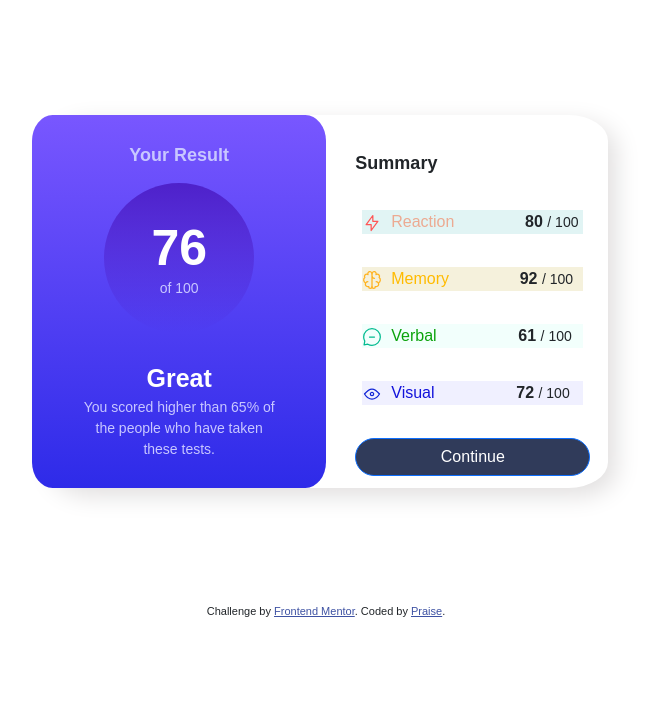
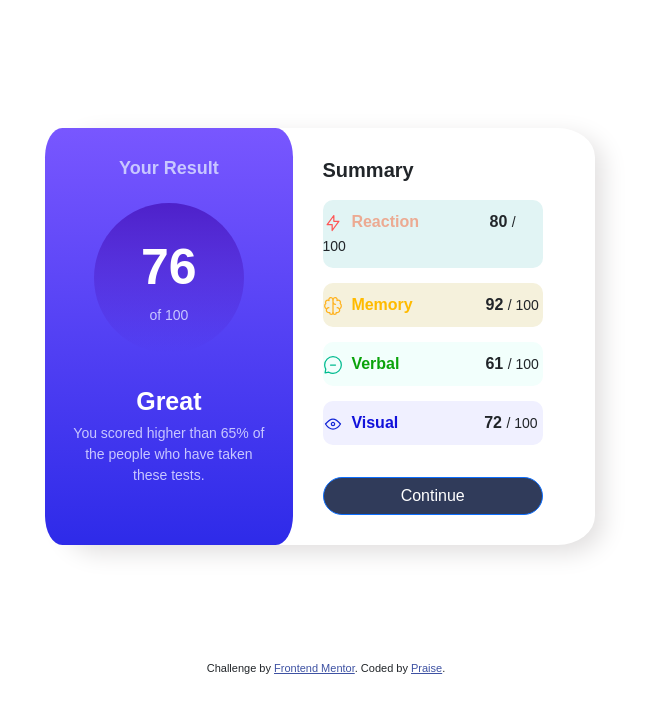
Before and after one commit to Praise-A/result-summary, a plain HTML site: page results-summary-component-main/index.html in a window 1280 px wide. Shown: the whole page, without its empty margins (314-964 px from the left). Drawn offline with nearby package versions, Linux system fonts and the light colour scheme.

Commit message:
Add files via upload

```diff
--- a/results-summary-component-main/index.html
+++ b/results-summary-component-main/index.html
@@ -16,24 +16,22 @@
 
 </head>
 <body>
-  <section class="result-container">
+  <main class="result-container">
     <div class="row">
-      <div class="col-md-6 score-background">
-        <p class="result-tag">Your Result</p>
+      <section class="col-md-6 left">
+        <h4 class="result-tag">Your Result</h4>
 
         <div class="score-circle">
-          <div>
             <p class="result-score">76</p>
             <p class="of-100">of 100</p>
-          </div>
         </div>
-        <p class="great">Great</p>
+        <h3 class="great">Great</h3>
         <p class="desc">You scored higher than 65% of the people who have taken these tests.</p>
-      </div>
+      </section>
 
 
-      <div class="col col-md-6">
-        <p class="summary">Summary</p>
+      <section class="col col-md-6 right">
+        <h4 class="summary">Summary</h4>
         <div class="item reaction">
           <img src="./assets/images/icon-reaction.svg" alt=".">
           <span class="d-react">Reaction</span>
@@ -62,10 +60,10 @@
         </div>
 
         <button class="btn btn-primary">Continue</button>
-      </div>
+      </section>
     </div>
 
-  </section>
+  </main>
 
   <div class="attribution">
     Challenge by <a href="https://www.frontendmentor.io?ref=challenge" target="_blank">Frontend Mentor</a>.
--- a/results-summary-component-main/result-summ.css
+++ b/results-summary-component-main/result-summ.css
@@ -15,25 +15,30 @@ body {
     font-family: 'Hanken Grotesk', sans-serif;
 }
 
-p{
-    font-size: 1.125rem;
-    margin: 10% 0%;
-}
 
 .result-container {
     border-radius: 7%;
-    display: flexbox;
-    margin-left: 28%;
-    margin-right: 28%;
-    margin-top: 9%;
+    display: flex;
+    flex-direction: column;
+    margin-left: 29%;
+    margin-right: 29%;
+    margin-top: 10%;
     margin-bottom: 9%;
     box-shadow: 8px 8px 25px rgb(225, 223, 223);
 }
 
-.score-background {
+.row {
+    margin-right: 0;
+}
+
+.left {
     background-image: linear-gradient(hsl(252, 100%, 67%), hsl(241, 81%, 54%));
     border-radius: 7%;
     text-align: center;
+    padding: 20px;
+    display: flex;
+    flex-direction: column;
+    width: 45%;
 }
 
 .score-circle {
@@ -41,9 +46,8 @@ p{
     height: 150px;
     width: 150px;
     display: flex;
-    margin-left: auto;
-    margin-right: auto;
-    margin-top: -5%;
+    flex-direction: column;
+    margin: 13px auto;
     background-image: linear-gradient(hsla(256, 72%, 46%, 1), hsla(241, 72%, 46%, 0));
     justify-content: center;
     align-items: center;
@@ -54,14 +58,15 @@ p{
     font-weight: 600;
     font-size: 18px;
     text-align: center;
+    margin: 10px;
 }
 
 .great {
-    font-weight: 600;
+    font-weight: 700;
     font-size: 25px;
     color: white;
     margin-top: 10%;
-    margin-bottom: 0%;
+    margin-bottom: 3%;
     text-align: center;
 }
 
@@ -86,23 +91,36 @@ p{
     color: white;
     font-weight: 800;
     font-size: 50px;
-    display: inline;
-    margin-bottom: 0%;
+    margin: 0;
 }
 .of-100 {
     color: hsl(241, 100%, 89%);
-    display: block;
     font-size: 14px;
     font-weight: 500;
-    margin-top: -15%;
+    margin: 0;
+}
+
+.right {
+    display: flex;
+    flex-direction: column;
+    padding: 30px 30px;
+    padding-right: 0;
 }
 
 .summary {
     font-weight: 700;
+    padding-bottom: 10px;
+    font-size: 20px;
 }
 
 .item {
-    margin: 14% 3%;
+    justify-content: space-between;
+    border-radius: 10px;
+    font-weight: 700;
+    margin-bottom: 5px;
+    padding: 10px 0px;
+    margin-bottom: 15px;
+    width: 90%;
 }
 
 .reaction {
@@ -117,21 +135,21 @@ p{
 }
 .d-mem {
     color: rgb(255, 187, 0);
-    margin: 0% 30% 0% 2%;
+    margin: 0% 31% 0% 2%;
 }
 .verbal {
     background-color: rgb(242, 255, 252);
 }
 .d-ver {
     color: rgb(11, 163, 11);
-    margin: 0% 35% 0% 2%;
+    margin: 0% 37% 0% 2%;
 }
 .visual {
     background-color: rgb(240, 240, 255);
 }
 .d-vis {
     color: rgb(18, 18, 219);
-    margin: 0% 35% 0% 2%;
+    margin: 0% 37% 0% 2%;
 }
 
 .score {
@@ -159,7 +177,10 @@ p{
 
 
 .btn-primary {
-    width: 100%;
-    border-radius: 3.125rem;
+    margin-top: 17px;
+    margin-bottom: 0px;
+    font-weight: 500;
+    width: 90%;
+    border-radius: 20px;
     background-color: hsl(224, 30%, 27%);
 }
```
Also changed, not shown: 1 other file.
